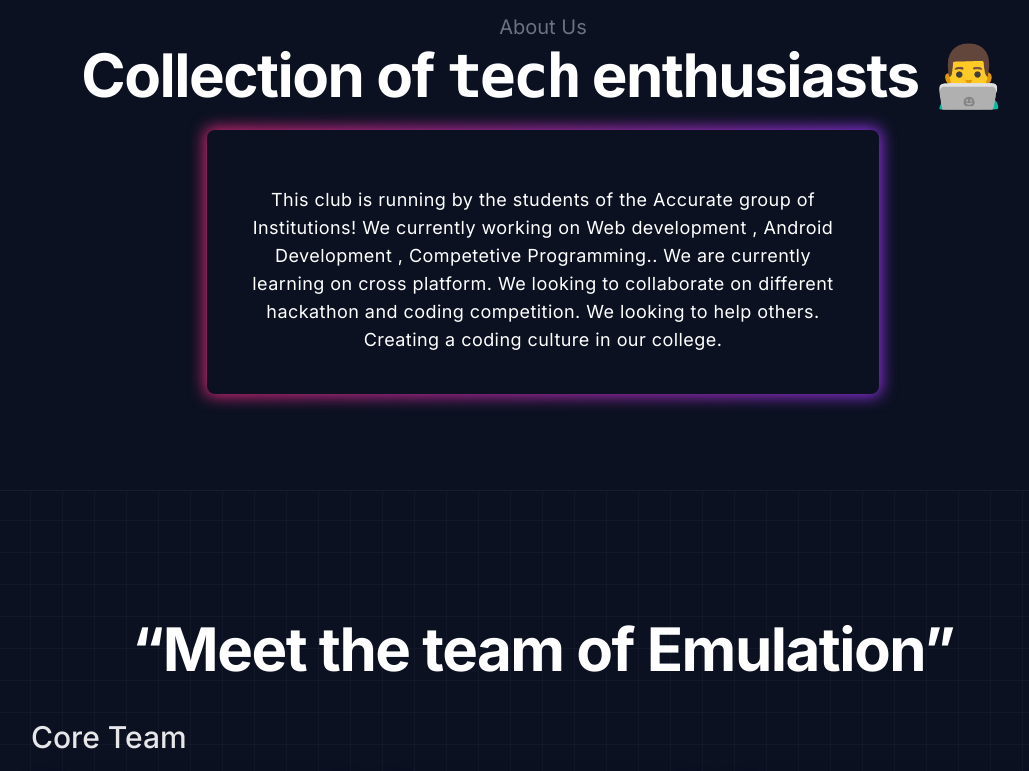
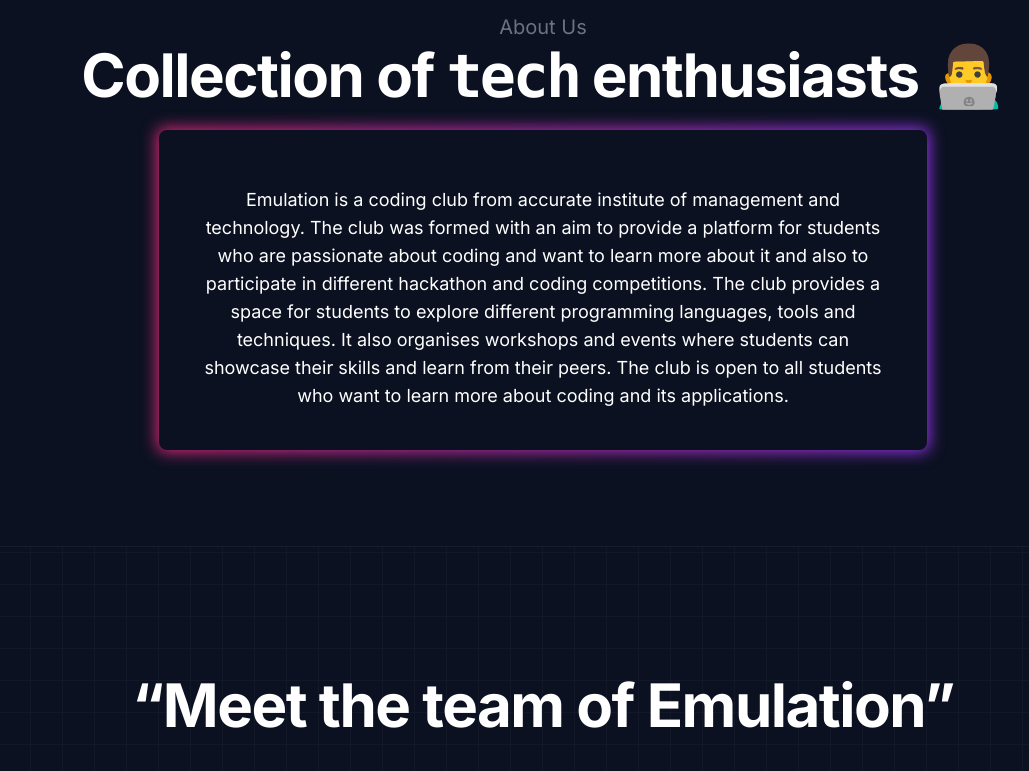
Before and after one commit to tarunfy/Emulation, a Next.js app: page / in a window 1280 px wide. Shown: the part 760-1531 px from the top of the page, without its empty margins (97-1126 px from the left). Built offline with nearby package versions, Linux system fonts and the light colour scheme.

Commit message:
changed the about us

```diff
--- a/components/About/index.jsx
+++ b/components/About/index.jsx
@@ -7,16 +7,19 @@ const About = () => {
         👨‍💻
       </h1>
 
-      <div className="relative max-w-2xl mx-auto">
+      <div className="relative max-w-3xl mx-auto">
         <div className="absolute blur -inset-0.5 bg-gradient-to-r from-pink-600 to-purple-600  rounded-lg mx-auto "></div>
-        <div className="relative p-10 bg-[#0b1121] rounded-lg max-w-fit mx-auto mt-6">
-          <p className="text-center tracking-wide text-lg text-white max-w-2xl mx-auto mt-4">
-            This club is running by the students of the Accurate group of
-            Institutions! We currently working on Web development , Android
-            Development , Competetive Programming.. We are currently learning on
-            cross platform. We looking to collaborate on different hackathon and
-            coding competition. We looking to help others. Creating a coding
-            culture in our college.
+        <div className="relative p-10 bg-[#0b1121] rounded-lg max-w-3xl mx-auto mt-6">
+          <p className="text-center  text-lg text-white max-w-full mx-auto mt-4">
+            Emulation is a coding club from accurate institute of management and
+            technology. The club was formed with an aim to provide a platform
+            for students who are passionate about coding and want to learn more
+            about it and also to participate in different hackathon and coding
+            competitions. The club provides a space for students to explore
+            different programming languages, tools and techniques. It also
+            organises workshops and events where students can showcase their
+            skills and learn from their peers. The club is open to all students
+            who want to learn more about coding and its applications.
           </p>
         </div>
       </div>
--- a/components/Join/index.jsx
+++ b/components/Join/index.jsx
@@ -2,9 +2,9 @@ const Join = () => {
   return (
     <div className="bg-join-bg relative bg-cover p-36 max-w-5xl rounded-lg mx-auto  flex flex-col items-center justify-center my-28 border">
       <h1 className="text-white tracking-tighter text-5xl max-w-3xl text-center font-bold mb-5">
-        Want to be a part of the Emulation club?
+        Want to be an emulationist?
       </h1>
-      <button className="text-xl  transition text-transparentsn font-medium rounded px-6 py-3 bg-white hover:bg-white/90">
+      <button className="text-xl  transition text-transparentsn font-medium rounded px-6 py-3 bg-white hover:scale-95">
         Register now
       </button>
     </div>
```
